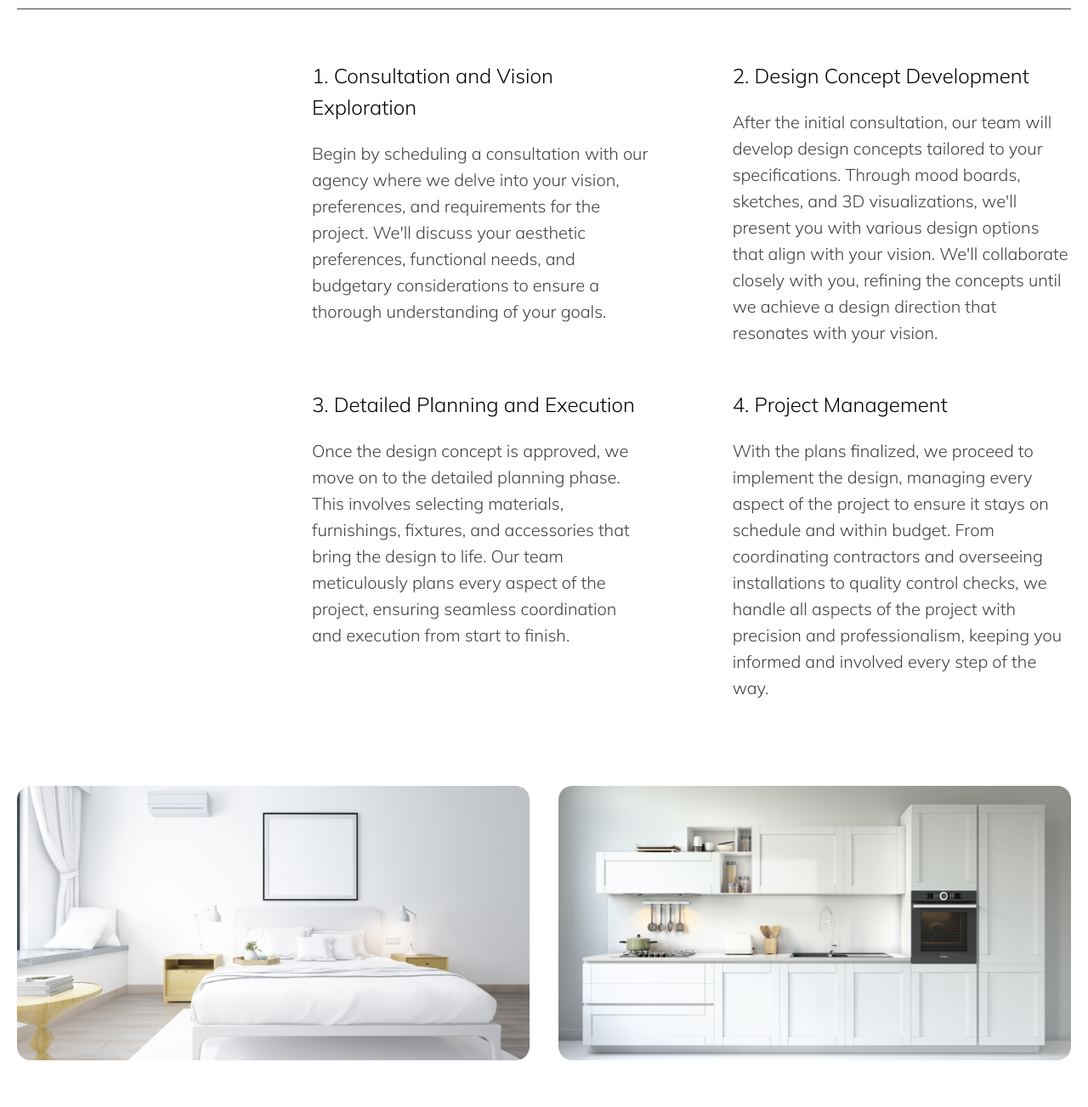
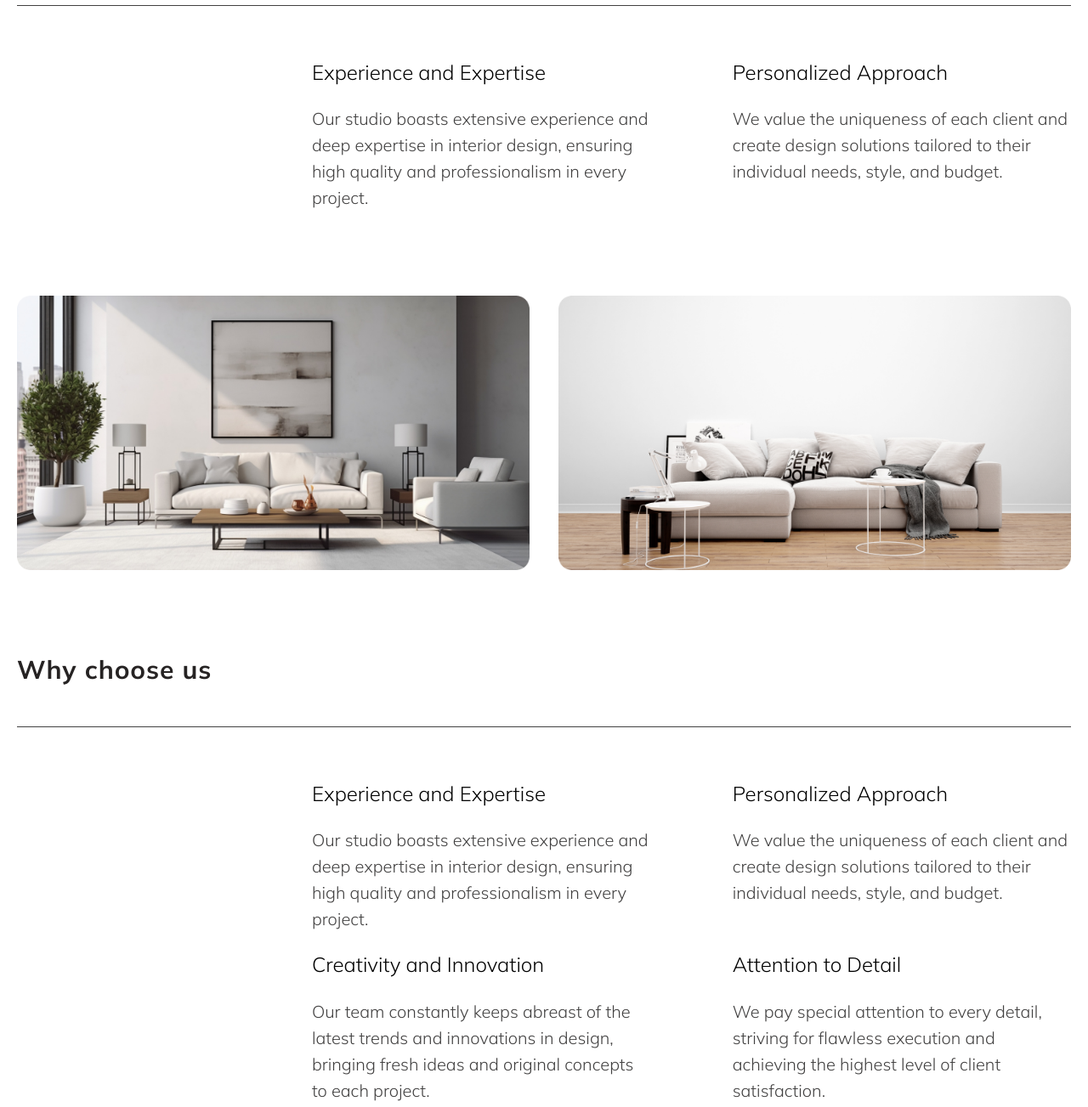
Before and after one commit to NazarZhuvaka/design-studio, a plain HTML site: page index.html in a window 1280 px wide. Shown: the part 1000-2303 px from the top of the page at 85% size. Drawn offline with Linux system fonts and the light colour scheme.

Commit message:
global-grid

```diff
--- a/index.html
+++ b/index.html
@@ -82,6 +82,36 @@
         </h2>
 
         <span class="title__underline"></span>
+
+        <div class="info style__info">
+          <div class="block style__block">
+            <h3 class="steps__info-title">Experience and Expertise</h3>
+            <p class="steps__info-text">
+              Our studio boasts extensive experience and deep expertise in
+              interior design, ensuring high quality and professionalism in
+              every project.
+            </p>
+          </div>
+
+          <div class="block style__block">
+            <h3 class="steps__info-title">Personalized Approach</h3>
+            <p class="steps__info-text">
+              We value the uniqueness of each client and create design solutions
+              tailored to their individual needs, style, and budget.
+            </p>
+          </div>
+        </div>
+
+        <div class="steps__photos">
+          <div>
+            <img src="./img/first-img.png" alt="bed" />
+          </div>
+          <div>
+            <img src="./img/second-img.png" alt="kitchen" />
+          </div>
+        </div>
+
+
       </div>
     </section>
 
@@ -90,6 +120,48 @@
         <h2 class="title answers__title">Why choose us</h2>
 
         <span class="title__underline"></span>
+
+        <div class="info answers__info">
+          <div class=" block answers__block">
+            <h3 class="steps__info-title">Experience and Expertise</h3>
+            <p class="steps__info-text">
+              Our studio boasts extensive experience and deep expertise in
+              interior design, ensuring high quality and professionalism in
+              every project.
+            </p>
+          </div>
+
+          <div class=" block answers__block">
+            <h3 class="steps__info-title">Personalized Approach</h3>
+            <p class="steps__info-text">
+              We value the uniqueness of each client and create design solutions
+              tailored to their individual needs, style, and budget.
+            </p>
+          </div>
+
+          <div class=" block answers__block">
+            <h3 class="steps__info-title">Creativity and Innovation</h3>
+            <p class="steps__info-text">
+              Our team constantly keeps abreast of the latest trends and
+              innovations in design, bringing fresh ideas and original concepts
+              to each project.
+            </p>
+          </div>
+
+          <div class=" block answers__block">
+            <h3 class="steps__info-title">Attention to Detail</h3>
+            <p class="steps__info-text">
+              We pay special attention to every detail, striving for flawless
+              execution and achieving the highest level of client satisfaction.
+            </p>
+          </div>
+        </div>
+
+        <div class="steps__photos">
+          <img src="./img/third-img.png" alt="kitchen">
+        </div>
+
+
       </div>
     </section>
 
@@ -99,60 +171,67 @@
 
         <span class="title__underline"></span>
 
-        <div class="steps__info">
-          <div class="steps__block">
-            <h3 class="steps__info-title">1. Consultation and Vision Exploration</h3>
+        <div class="info steps__info">
+          <div class="block steps__block">
+            <h3 class="steps__info-title">
+              1. Consultation and Vision Exploration
+            </h3>
             <p class="steps__info-text">
-              Begin by scheduling a consultation with our agency where we delve into your vision,
-              preferences, and requirements for the project. We'll discuss your aesthetic preferences,
-              functional needs, and budgetary considerations to ensure a thorough understanding of your goals.
+              Begin by scheduling a consultation with our agency where we delve
+              into your vision, preferences, and requirements for the project.
+              We'll discuss your aesthetic preferences, functional needs, and
+              budgetary considerations to ensure a thorough understanding of
+              your goals.
             </p>
           </div>
 
-          <div class="steps__block">
+          <div class="block steps__block">
             <h3 class="steps__info-title">2. Design Concept Development</h3>
             <p class="steps__info-text">
-              After the initial consultation, our team will develop design concepts tailored to your specifications.
-              Through mood boards, sketches, and 3D visualizations, we'll present you with various design options that align
-              with your vision. We'll collaborate closely with you, refining the concepts until we achieve a design direction
-              that resonates with your vision.
+              After the initial consultation, our team will develop design
+              concepts tailored to your specifications. Through mood boards,
+              sketches, and 3D visualizations, we'll present you with various
+              design options that align with your vision. We'll collaborate
+              closely with you, refining the concepts until we achieve a design
+              direction that resonates with your vision.
             </p>
           </div>
 
-          <div class="steps__block">
-            <h3 class="steps__info-title">3. Detailed Planning and Execution</h3>
+          <div class="block steps__block">
+            <h3 class="steps__info-title">
+              3. Detailed Planning and Execution
+            </h3>
             <p class="steps__info-text">
-              Once the design concept is approved, we move on to the detailed planning phase.
-              This involves selecting materials, furnishings, fixtures, and accessories that bring
-              the design to life. Our team meticulously plans every aspect of the project, ensuring
-              seamless coordination and execution from start to finish.
+              Once the design concept is approved, we move on to the detailed
+              planning phase. This involves selecting materials, furnishings,
+              fixtures, and accessories that bring the design to life. Our team
+              meticulously plans every aspect of the project, ensuring seamless
+              coordination and execution from start to finish.
             </p>
           </div>
 
-          <div class="steps__block">
+          <div class="block steps__block">
             <h3 class="steps__info-title">4. Project Management</h3>
             <p class="steps__info-text">
-              With the plans finalized, we proceed to implement
-              the design, managing every aspect of the project to ensure it stays on schedule and
-              within budget. From coordinating contractors and overseeing installations to quality control
-               checks, we handle all aspects of the project with precision and professionalism, keeping you
-               informed and involved every step of the way.
+              With the plans finalized, we proceed to implement the design,
+              managing every aspect of the project to ensure it stays on
+              schedule and within budget. From coordinating contractors and
+              overseeing installations to quality control checks, we handle all
+              aspects of the project with precision and professionalism, keeping
+              you informed and involved every step of the way.
             </p>
           </div>
         </div>
 
         <div class="steps__photos">
-
           <div>
-            <img src="./img/forth-img.png" alt="bed">
+            <img src="./img/forth-img.png" alt="bed" />
           </div>
           <div>
-            <img src="./img/fifth-img.png" alt="kitchen">
+            <img src="./img/fifth-img.png" alt="kitchen" />
           </div>
-
         </div>
       </div>
-
     </section>
 
     <section class="cost">
@@ -163,12 +242,12 @@
 
         <div class="cost__info">
           <p class="cost__text" id="cost__text">
-            Our process of cost estimation and payment proceeds in several stages
-            to ensure transparency and client comfort. Initially, our specialists
-            conduct a detailed assessment of all project aspects, considering the
-            scope of work, selected materials, and potential additional services.
-            Based on this assessment, a detailed estimate is prepared, breaking
-            down all expenses clearly.
+            Our process of cost estimation and payment proceeds in several
+            stages to ensure transparency and client comfort. Initially, our
+            specialists conduct a detailed assessment of all project aspects,
+            considering the scope of work, selected materials, and potential
+            additional services. Based on this assessment, a detailed estimate
+            is prepared, breaking down all expenses clearly.
           </p>
           <p class="cost__text" id="cost__text2">
             After presenting the estimate, we discuss and approve the final
--- a/scss/components/_steps.scss
+++ b/scss/components/_steps.scss
@@ -1,10 +1,4 @@
 .steps {
-
-    &__container {
-    }
-
-    &__title {
-    }
 
     &__info {
         display: grid;
--- /dev/null
+++ b/scss/components/_style.scss
@@ -0,0 +1,7 @@
+.style__title{
+    margin-top: 167px;
+}
+
+.style__info{
+    grid-template-rows: 1fr ;
+}
--- a/scss/layout/_base.scss
+++ b/scss/layout/_base.scss
@@ -61,3 +61,31 @@ html._overflow {
 		font-size: 14px;
 	}
 }
+
+
+//
+
+.info {
+	display: grid;
+	grid-template-columns: 2.5fr 3fr 0.5fr 3fr;
+	grid-template-rows: 1fr 1fr;
+
+	margin-top: 60px;
+	margin-bottom: 100px;
+
+	grid-row-gap: 20px;
+	grid-column-gap: 15px;
+}
+
+.block:nth-child(1) {
+	grid-column-start: 2;
+}
+.block:nth-child(2) {
+	grid-column-start: 4;
+}
+.block:nth-child(3) {
+	grid-column-start: 2;
+}
+.block:nth-child(4) {
+	grid-column-start: 4;
+}
--- a/scss/main.scss
+++ b/scss/main.scss
@@ -8,3 +8,4 @@
 @import "./components/cost";
 @import "./components/footer";
 @import "./components/steps";
+@import "./components/style";
```
Also changed, not shown: css/main.css, 1 other file.
